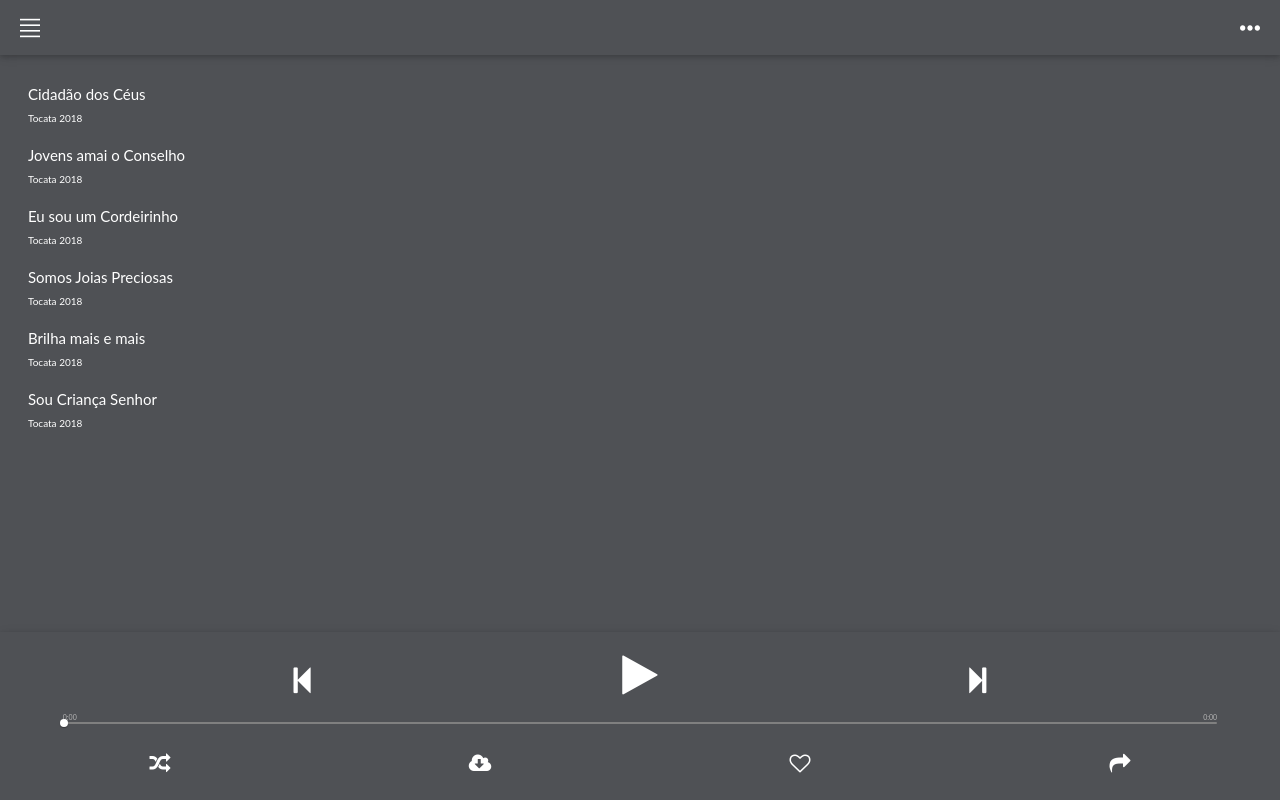
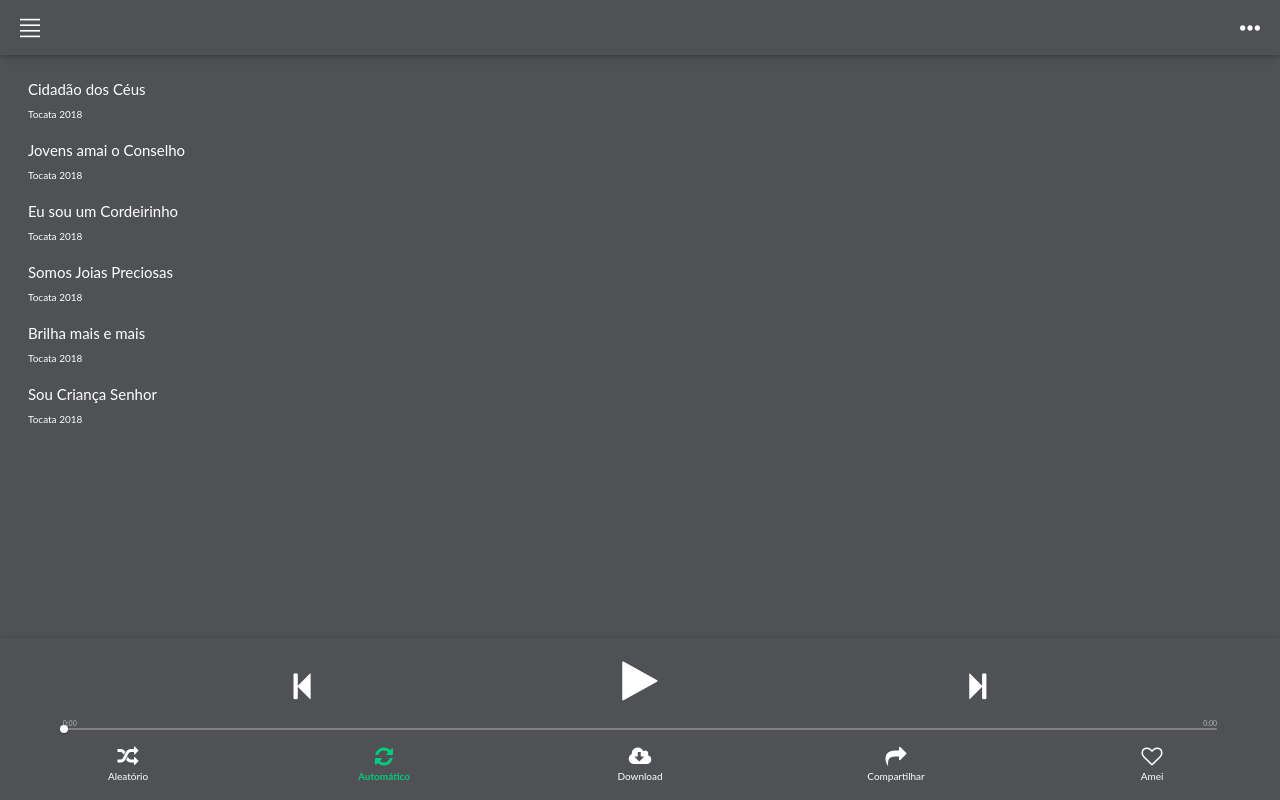
Before and after one commit to eliasportela/ccbSongs, a Vue app in the folder app/: page / in a window 1280 px wide. Built offline with nearby package versions, Linux system fonts and the light colour scheme.

Commit message:
player ajuste

```diff
--- a/app/src/pages/Home.vue
+++ b/app/src/pages/Home.vue
@@ -1,6 +1,6 @@
 <template>
     <div>
-      <nav class="cell-row card" style="padding: 16px 20px">
+      <nav class="top cell-row card black" style="padding: 16px 20px">
         <div class="cell" style="width: 50%">
           <img class="image" src="../assets/icons/menu.svg" style="width: 20px; height: 20px" />
         </div>
@@ -8,10 +8,10 @@
           <img class="image" src="../assets/icons/more.svg" style="width: 20px; height: 20px" />
         </div>
       </nav>
-      <div class="center" style="margin-top: 20px">
-        <div style="height: 60vh; overflow: auto">
-          <div class="padding" v-for="h in hinos">
-            <div class="left-align" :class="{'active':h===selecionado}" @click="selHino(h)" style="padding-left: 12px">
+      <div class="center" style="padding-top: 70px">
+        <div style="padding-bottom: 180px">
+          <div class="padding" v-for="(h, index) in hinos">
+            <div class="left-align" :class="{'active':h===selecionado}" @click="selHino(h,index)" style="padding-left: 12px">
               {{h.nome}} <br>
               <span class="tiny">Tocata 2018</span>
             </div>
@@ -20,13 +20,13 @@
         <div class="bottom card black" style="padding-top: 20px">
           <div class="cell-row cell-middle controlers">
             <div class="cell" style="width: 33%">
-              <i class="fa fa-step-backward fa-2x"></i>
+              <i class="fa fa-step-backward fa-2x" @click="backHino"></i>
             </div>
             <div class="cell" style="width: 33%">
               <i class="fa fa-3x" :class="paused ? 'fa-play' : 'fa-pause'" @click="tooglePlay"></i>
             </div>
             <div class="cell" style="width: 33%">
-              <i class="fa fa-step-forward fa-2x"></i>
+              <i class="fa fa-step-forward fa-2x" @click="nextHino"></i>
             </div>
           </div>
           <div class="margin">
@@ -43,18 +43,26 @@
               <source src="" type="audio/mpeg">
             </audio>
           </div>
-          <div class="cell-row cell-middle sub-controller">
-            <div class="cell" style="width: 25%">
-              <i class="fa fa-random sub-controllers"></i>
+          <div class="cell-row cell-middle subcontroller">
+            <div class="cell" style="width: 20%" :class="aleatorio ? 'active' : ''" @click="aleatorio = !aleatorio">
+              <i class="fa fa-random"></i>
+              <span class="tiny sublegenda">Aleatório</span>
             </div>
-            <div class="cell" style="width: 25%">
-              <i class="fa fa-cloud-download sub-controllers"></i>
+            <div class="cell" style="width: 20%" :class="automatico ? 'active' : ''" @click="automatico = !automatico">
+              <i class="fa fa-refresh"></i>
+              <span class="tiny sublegenda">Automático</span>
             </div>
-            <div class="cell" style="width: 25%">
-              <i class="fa fa-heart-o sub-controllers"></i>
+            <div class="cell" style="width: 20%">
+              <i class="fa fa-cloud-download"></i>
+              <span class="tiny sublegenda">Download</span>
             </div>
-            <div class="cell" style="width: 25%">
-              <i class="fa fa-share sub-controllers"></i>
+            <div class="cell" style="width: 20%">
+              <i class="fa fa-share"></i>
+              <span class="tiny sublegenda">Compartilhar</span>
+            </div>
+            <div class="cell" style="width: 20%">
+              <i class="fa fa-heart-o"></i>
+              <span class="tiny sublegenda">Amei</span>
             </div>
           </div>
         </div>
@@ -71,60 +79,78 @@
               {
                 id: 1,
                 nome: 'Cidadão dos Céus',
-                url: 'https://www.canticosccb.com.br/system/files/37962/original/272_-_Dia_Feliz_-_Irma_Maria_Tossani_.mp3?1363955788'
+                url: 'https://www.w3schools.com/tags/horse.ogg'
               },
               {
                 id: 2,
                 nome: 'Jovens amai o Conselho',
-                url: 'http://localhost/music.mp3'
+                url: 'https://www.canticosccb.com.br/system/files/37962/original/272_-_Dia_Feliz_-_Irma_Maria_Tossani_.mp3?1363955788'
               },
               {
                 id: 3,
                 nome: 'Eu sou um Cordeirinho',
-                url: 'http://localhost/music.mp3'
+                url: 'https://www.canticosccb.com.br/system/files/37962/original/272_-_Dia_Feliz_-_Irma_Maria_Tossani_.mp3?1363955788'
               },
               {
                 id: 4,
                 nome: 'Somos Joias Preciosas',
-                url: 'http://localhost/music.mp3'
+                url: 'https://www.canticosccb.com.br/system/files/37962/original/272_-_Dia_Feliz_-_Irma_Maria_Tossani_.mp3?1363955788'
               },
               {
                 id: 5,
                 nome: 'Brilha mais e mais',
-                url: 'http://localhost/music.mp3'
+                url: 'https://www.canticosccb.com.br/system/files/37962/original/272_-_Dia_Feliz_-_Irma_Maria_Tossani_.mp3?1363955788'
               },
               {
                 id: 6,
                 nome: 'Sou Criança Senhor',
-                url: 'http://localhost/music.mp3'
+                url: 'https://www.canticosccb.com.br/system/files/37962/original/272_-_Dia_Feliz_-_Irma_Maria_Tossani_.mp3?1363955788'
               }
             ],
-            selecionado: {},
+            selecionado: "",
             player: '',
             paused: true,
             progress: '0',
             currentTime: "0:00",
-            totalTime: "0:00"
+            totalTime: "0:00",
+            aleatorio: false,
+            automatico: true,
+            indice: 0
           }
         },
         methods: {
-            selHino(h) {
+            selHino(h,indice) {
                 this.selecionado = h;
                 this.player.setAttribute("src",h.url);
-
+                this.indice = indice;
                 this.tooglePlay();
             },
 
             tooglePlay() {
               if(this.player.paused) {
-                this.player.play();
-                this.player.addEventListener('timeupdate', this.updateProgress);
 
-                this.player.addEventListener('loadedmetadata', res => {
+                if (this.selecionado === "") {
+                  this.selHino(this.hinos[0],0);
+                  return;
+                }
+
+                this.player.addEventListener('loadedmetadata', () => {
                   this.totalTime = this.formatTime(this.player.duration);
                 });
 
+                this.player.addEventListener('timeupdate', this.updateProgress);
+
+                this.player.addEventListener('ended', () => {
+                  if (this.automatico) {
+                    this.nextHino();
+                  } else {
+                    this.paused = true;
+                  }
+                });
+
                 this.paused = false;
+                this.player.play();
+
               } else {
                 this.player.pause();
                 this.paused = true;
@@ -140,16 +166,45 @@
 
             },
 
+            nextHino() {
+              if (!this.aleatorio) {
+                if ((this.indice + 1) >= this.hinos.length) {
+                  this.selHino(this.hinos[0],0);
+
+                }  else {
+                  this.indice++;
+                  this.selHino(this.hinos[this.indice],this.indice);
+                }
+
+              } else {
+                let indice = this.random();
+                this.selHino(this.hinos[indice],indice);
+              }
+            },
+
+            backHino() {
+              if ((this.indice - 1) < 0) {
+                this.selHino(this.hinos[this.hinos.length - 1],this.hinos.length - 1);
+
+              } else {
+                this.indice--;
+                this.selHino(this.hinos[this.indice],this.indice);
+              }
+            },
+
             formatTime(time) {
               let min = Math.floor(time / 60);
               let sec = Math.floor(time % 60);
               return min + ':' + ((sec<10) ? ('0' + sec) : sec);
-          }
+            },
+
+            random() {
+              return Math.floor((Math.random() * this.hinos.length - 1) + 1);
+            }
         },
         mounted() {
+          document.getElementById("body").classList.add("black");
           this.player = document.getElementById("elias");
-          console.log(document.getElementById("elias"));
-          document.getElementById("body").classList.add("black");
         }
     }
 </script>
@@ -162,17 +217,23 @@
   .informations {
     margin-top: 3vh;
   }
-  .sub-controllers {
-    margin: 13px 0 26px;
+  .subcontroller {
+    margin: 13px 0 16px;
   }
   i {
     color: white;
   }
-  i.sub-controllers {
+  .subcontroller i {
     font-size: 1.4em;
   }
   .active {
     color: #00cc7c;
-    font-weight: bold;
+    font-weight: bold;;
+  }
+  .active i{
+    color: #00cc7c;
+  }
+  .sublegenda {
+    display: block;
   }
 </style>
```
